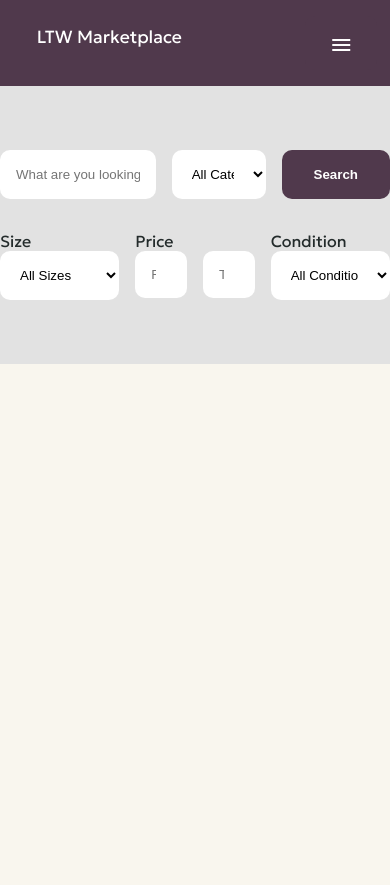
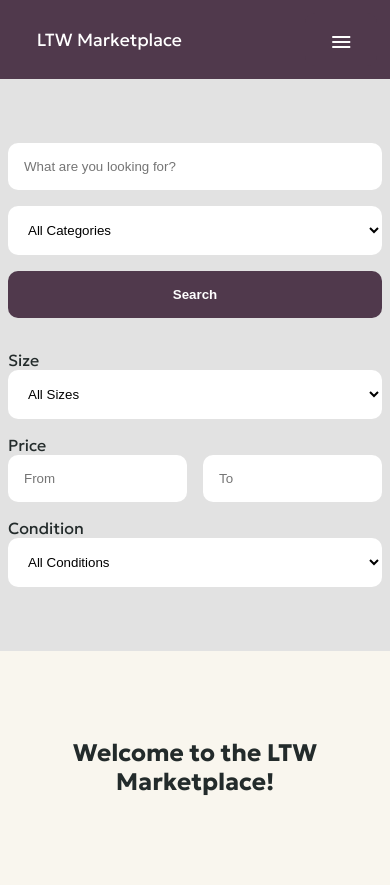
Before and after one commit to jpnsantoss/LTW-marketplace, a PHP site: template src/views/Home/index.php in a window 390 px wide. Before the commit the page ends 364 px from the top, so only its background shows below. Run offline with PHP 8.4, Linux system fonts and the light colour scheme; the template is opened without the code that fills it, so the values that code supplies are empty; some libraries are stand-ins or nearby versions.

Commit message:
listingp posts and css fixes

```diff
--- a/public/css/home.css
+++ b/public/css/home.css
@@ -5,7 +5,7 @@
 .search form {
   max-width: 1200px;
   margin: 0 auto;
-  padding: 4rem 0;
+  padding: 4rem 0.5rem;
   display: flex;
   flex-direction: column;
   gap: 2rem;
@@ -73,3 +73,22 @@
   display: flex;
   gap: 1rem;
 }
+
+.posts {
+  margin: 5rem auto;
+  max-width: 1400px;
+  padding: 0.5rem;
+}
+
+.posts h2 {
+  text-align: center;
+}
+
+@media screen and (max-width: 768px) {
+  .search-main {
+    flex-direction: column;
+  }
+  .search-filters {
+    flex-direction: column;
+  }
+}
--- a/public/css/navbar.css
+++ b/public/css/navbar.css
@@ -138,7 +138,6 @@ nav li:last-child {
     display: flex;
     flex-direction: column;
     justify-content: center;
-    margin-bottom: 0.8rem;
   }
 
   .highlight {
--- a/src/views/Home/index.php
+++ b/src/views/Home/index.php
@@ -45,6 +45,15 @@ getHead(array('/css/style.css', '/css/navbar.css', 'css/home.css'), "Home");
                 </div>
             </form>
         </section>
+
+        <section class="posts">
+            <h2>Welcome to the LTW Marketplace!</h2>
+            <?php foreach ($data["items"] as $item) : ?>
+                <article>
+                    <?= $item->brand; ?>
+                </article>
+            <?php endforeach; ?>
+        </section>
     </main>
 </body>
 
```
